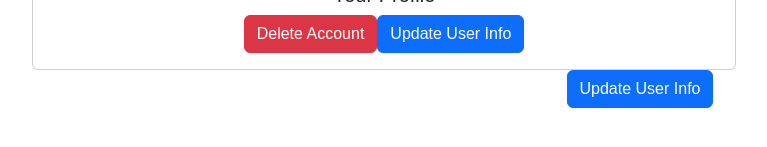
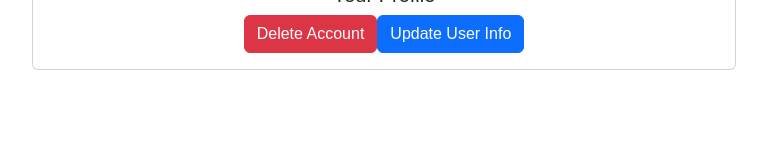
Before and after one commit to fielcool/app2000-gruppe13, a React (Create React App) app in the folder client/: page /LoggedInUser in a window 1280 px wide. Shown: the part 577-724 px from the top of the page, without its empty margins (0-767 px from the left). Built offline with nearby package versions, Linux system fonts and the light colour scheme.

Commit message:
modified:   client/src/LoggedInUser.js

```diff
--- a/client/src/LoggedInUser.js
+++ b/client/src/LoggedInUser.js
@@ -10,6 +10,7 @@ const LoggedInUser = () => {
   const [showModal, setShowModal] = useState(false);
   const [password, setPassword] = useState('');
   const { authToken, logout } = useAuth();
+  const [showUpdateForm, setShowUpdateForm] = useState(false); // State to toggle the visibility of UpdateUserInfoForm
 
   const handleDeleteAccount = async () => {
     console.log('Auth Token:', authToken);
@@ -59,7 +60,8 @@ const LoggedInUser = () => {
   };
 
   const handleUpdateUserInfo = () => {
-    navigate('/update-user-info');
+    // Toggle the visibility of UpdateUserInfoForm
+    setShowUpdateForm(true);
   };
 
   return (
@@ -72,7 +74,7 @@ const LoggedInUser = () => {
             Delete Account
           </Button>
 
-          {/* Button to navigate to the update user info page */}
+          {/* Button to toggle the visibility of UpdateUserInfoForm */}
           <Button variant="primary" onClick={handleUpdateUserInfo}>
             Update User Info
           </Button>
@@ -101,8 +103,8 @@ const LoggedInUser = () => {
         </Card.Body>
       </Card>
 
-      {/* Render the UpdateUserInfoForm component when the route is /update-user-info */}
-      <UpdateUserInfoForm path="/update-user-info" />
+      {/* Render the UpdateUserInfoForm component conditionally */}
+      {showUpdateForm && <UpdateUserInfoForm />}
     </div>
   );
 };
```
